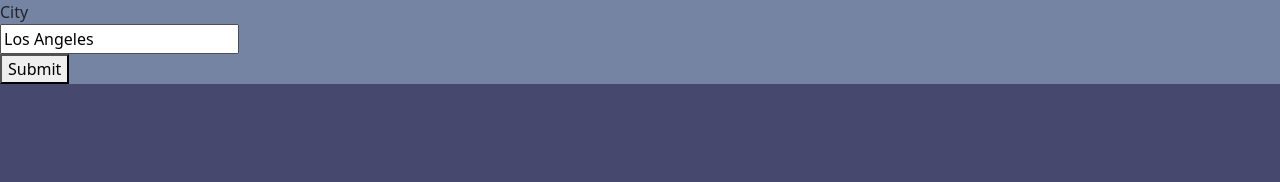
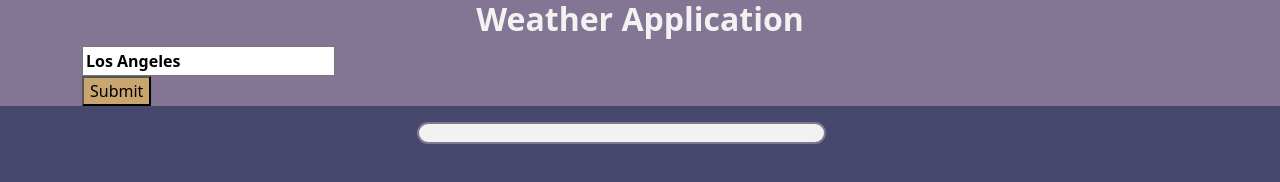
Before and after one commit to Relten98/weather_application, a plain HTML site: page index.html in a window 1280 px wide. Drawn offline with nearby package versions, Linux system fonts and the light colour scheme; no server answers.

Commit message:
update assets

```diff
--- a/assets/styles.css
+++ b/assets/styles.css
@@ -4,11 +4,39 @@ html {
 }
 
 .container {
-    background-color: #7684A3;
+    background-color: #837594;
+}
+
+#city {
+    color: black;
+    font-weight: bold;
+}
+
+#cityHead {
+    text-align: center;
+    color: #F1F2F1;
+    font-weight: bold;
+}
+
+#sideBar {
+    color: #F1F2F1;
 }
 
 body {
-    background: #7684A3;
+    background: #837594;
+}
+
+#weather {
+    border: solid 2px #837594;
+    background-color: #F1F2F1;
+    border-radius: 12px;
+    padding: 5px;
+    float: right;
+    width: 55%;
+}
+
+#setCity {
+    background: #C9A56F;
 }
 
 
--- a/index.html
+++ b/index.html
@@ -14,10 +14,17 @@
 </head>
 
 <body>
+    <main class="container">
+        <h2 id="cityHead">Weather Application</h2>
         <div class="col-2">
-        <label for="city">City</label><br>
+            <div class="row-1">
                 <input type="text" id="city" name="city" value="Los Angeles"><br>
                 <button id="setCity">Submit</button>
+            </div>
+            <div class="row-9" id="sideBar">
+                <p>
+                </p>
+            </div>
         </div>
         <div class="col-8">
             <div id="weather">
@@ -29,6 +36,7 @@
                 <div id="uvIndex"></div>
             </div>
         </div>
+    </main>
 </body>
 
 <!-- Preloader information -->
```
Lines whose indentation alone changed are shown as unchanged.
